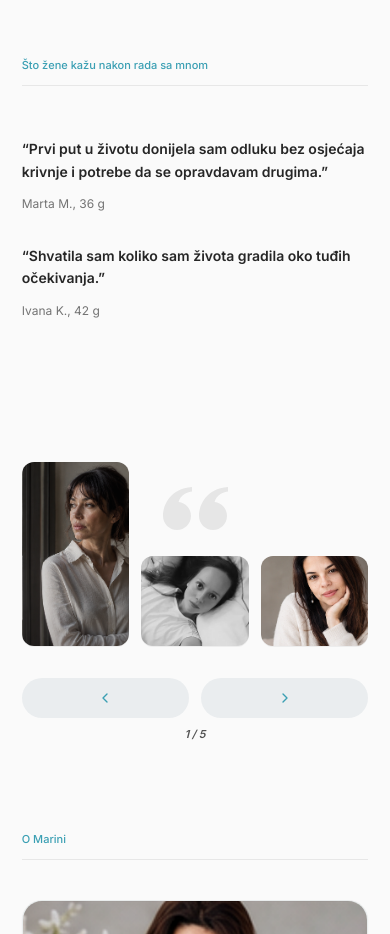
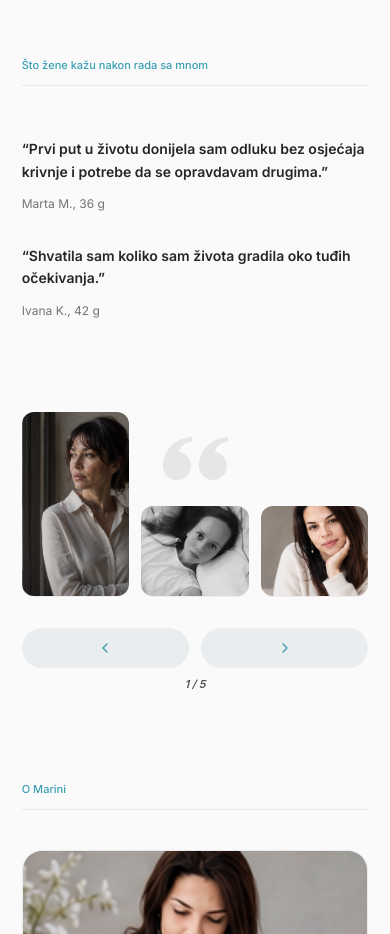
Before and after one commit to designervj/vivivita, a Next.js app: page / in a window 390 px wide. Shown: the part 4120-5054 px from the top of the page. Built offline with nearby package versions, Linux system fonts and the light colour scheme; a web font is replaced by a local one.

Commit message:
update code

```diff
--- a/src/components/TestimonialsSection.tsx
+++ b/src/components/TestimonialsSection.tsx
@@ -25,7 +25,7 @@ export default function TestimonialsSection() {
   };
 
   return (
-    <section id="iskustva" className="pt-8 sm:pt-12 pb-16 sm:pb-24 container mx-auto px-3 sm:px-6 md:px-8">
+    <section id="iskustva" className="pt-8 sm:pt-12 pb-16 sm:pb-20 container mx-auto px-3 sm:px-6 md:px-8">
       {/* Top Category Tag & Horizontal Divider matching screenshot */}
       <div className="mb-12 sm:mb-[58px]">
         <span className="text-[#3A9FB3] text-[11px] sm:text-[16px] font-medium tracking-normal block mb-3">
@@ -36,7 +36,7 @@ export default function TestimonialsSection() {
 
       <div className="grid grid-cols-1 lg:grid-cols-12 gap-7 sm:gap-8 lg:gap-10 items-start max-w-6xl mx-auto">
         {/* Left Column: Quotes */}
-        <div className="lg:col-span-6 flex flex-col justify-between min-h-[300px] sm:min-h-[340px] pt-1 lg:pl-8">
+        <div className="lg:col-span-6 flex flex-col justify-between min-h-[250px] sm:min-h-[340px] pt-1 lg:pl-8">
           {/* Active Quotes */}
           <div className="space-y-8 sm:space-y-9 animate-in fade-in duration-300" key={currentSlide.id}>
             {currentSlide.quotes.map((item) => (
```
